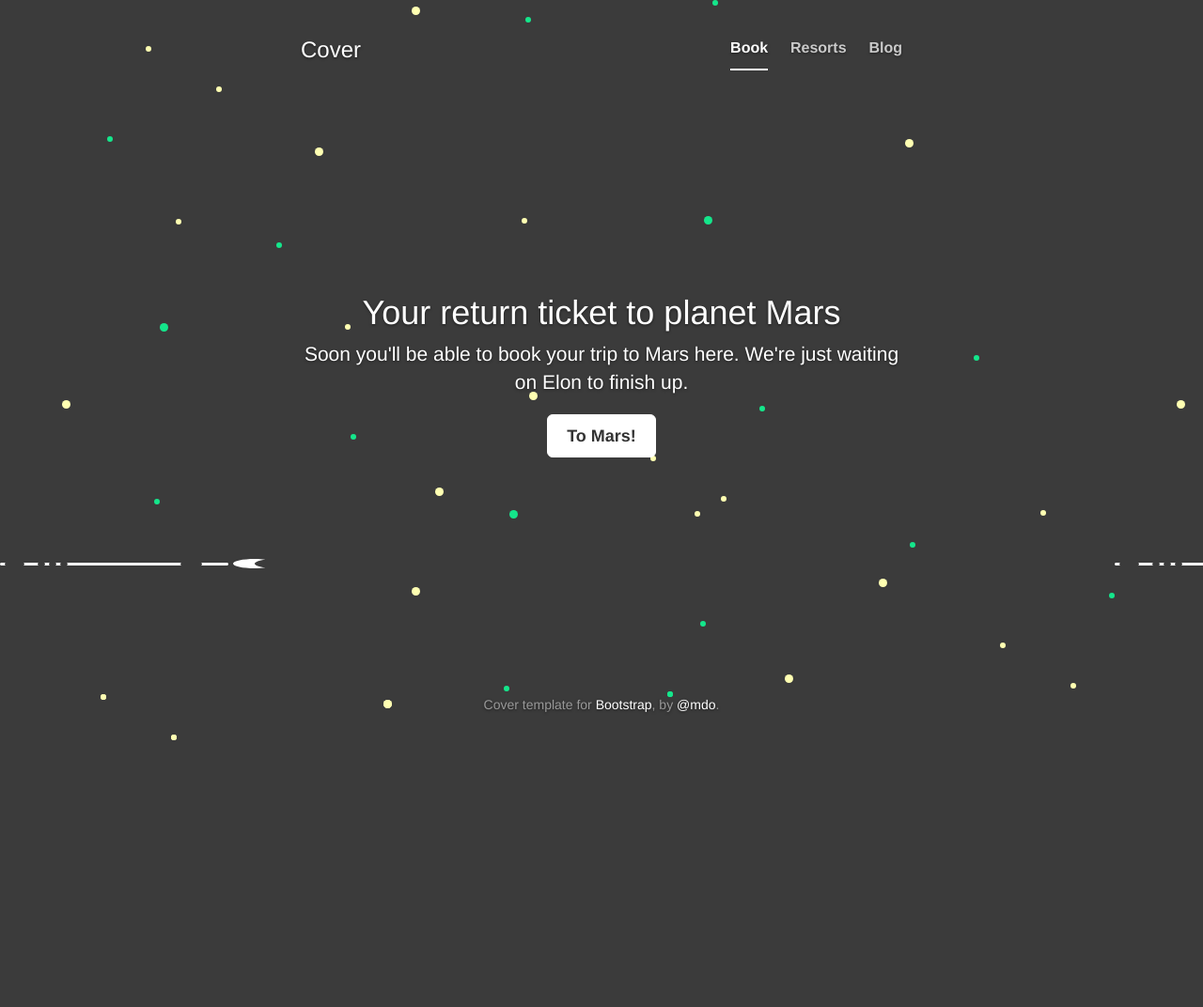
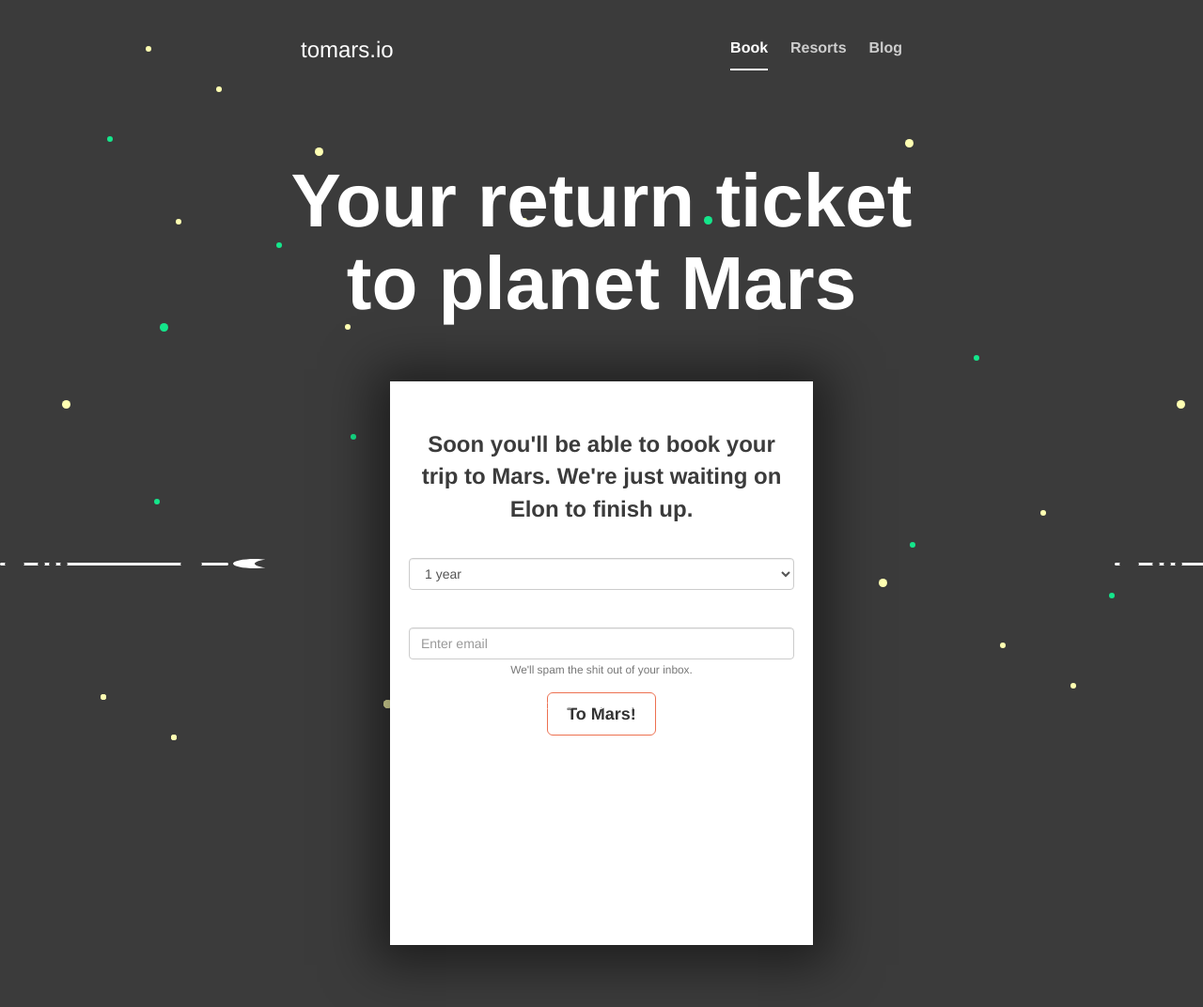
Before and after one commit to wlaban/wout-webpack-test, a website: page scr/index.html in a window 1280 px wide. Shown: the whole page at 94% size. Before the commit the page ends 800 px from the top, so only its background shows below. Drawn offline with nearby package versions, Linux system fonts and the light colour scheme.

Commit message:
mobile friendly

```diff
--- a/scr/css/cover.css
+++ b/scr/css/cover.css
@@ -10,13 +10,23 @@ a:hover {
 }
 
 /* Custom default button */
-.btn-default,
-.btn-default:hover,
-.btn-default:focus {
+.btn-default {
   color: #333;
   text-shadow: none; /* Prevent inheritance from `body` */
   background-color: #fff;
-  border: 1px solid #fff;
+  border: 1px solid #ED7151;
+}
+.btn-default:hover {
+  color: #fff;
+  text-shadow: none; /* Prevent inheritance from `body` */
+  background-color: #ED7151;
+  border: 1px solid #ED7151;
+}
+.btn-default:focus {
+  color: #fff;
+  text-shadow: none; /* Prevent inheritance from `body` */
+  background-color: #ED7151;
+  border: 1px solid #ED7151;
 }
 
 
@@ -32,7 +42,6 @@ body {
 body {
   color: #fff;
   text-align: center;
-  text-shadow: 0 1px 3px rgba(0,0,0,.5);
 }
 body {
   background-image: url("../img/stars.svg");
@@ -65,6 +74,9 @@ body {
 /*
  * Header
  */
+.masthead {
+   background-color: #3B3B3B;
+}
 .masthead-brand {
   margin-top: 10px;
   margin-bottom: 10px;
@@ -130,10 +142,37 @@ body {
   color: rgba(255,255,255,.5);
 }
 
+/* _________ Mobile view _________  */
+.form {
+  height: 600px;
+  width: 350px;
+  background-color: #fff;
+  margin-left: auto;
+  margin-right: auto;
+  box-shadow: 0 4px 50px 17px rgba(0,0,0,0.50);
+  margin-bottom: 200px;
+}
+
+h1.tagline {
+  padding-top: 25px;
+  padding-bottom: 50px;
+  font-size: 45px;
+  font-weight: 900;
+}
+
+p.form-text {
+  color: #3B3B3B;
+  font-size: 24px;
+  padding-top: 50px;
+  font-weight: 800;
+}
+
 
 /*
  * Affix and center
  */
+
+ /* _________ Phablet _________  */
 
 @media (min-width: 768px) {
   /* Pull out the header and footer */
@@ -155,7 +194,34 @@ body {
   .cover-container {
     width: 100%; /* Must be percentage or pixels for horizontal alignment */
   }
-}
+
+.form {
+  height: 600px;
+  width: 450px;
+  background-color: #fff;
+  margin-left: auto;
+  margin-right: auto;
+  box-shadow: 0 4px 50px 17px rgba(0,0,0,0.50);
+  margin-bottom: 200px;
+  }
+
+h1.tagline {
+  padding-top: 150px;
+  padding-bottom: 50px;
+  font-size: 60px;
+  font-weight: 900;
+  }
+
+p.form-text {
+  color: #3B3B3B;
+  font-size: 24px;
+  padding-top: 50px;
+  font-weight: 800;
+  }
+
+
+
+/* _________ Desktop _________  */
 
 @media (min-width: 992px) {
   .masthead,
@@ -163,4 +229,18 @@ body {
   .cover-container {
     width: 700px;
   }
+
+  h1.tagline {
+  font-size: 80px;
 }
+
+.form {
+  height: 600px;
+  width: 450px;
+  background-color: #fff;
+  margin-left: auto;
+  margin-right: auto;
+  box-shadow: 0 4px 50px 17px rgba(0,0,0,0.50);
+  margin-bottom: 200px;
+}
+}
--- a/scr/index.html
+++ b/scr/index.html
@@ -29,7 +29,7 @@
 
           <div class="masthead clearfix">
             <div class="inner">
-              <h3 class="masthead-brand">Cover</h3>
+              <h3 class="masthead-brand">tomars.io</h3>
               <nav>
                 <ul class="nav masthead-nav">
                   <li class="active"><a href="#">Book</a></li>
@@ -40,9 +40,31 @@
             </div>
           </div>
 
-          <div class="inner cover">
-            <h1 class="cover-heading">Your return ticket to planet Mars</h1>
-            <p class="lead">Soon you'll be able to book your trip to Mars here. We're just waiting on Elon to finish up.</p>
+          <div>
+          	<h1 class="tagline">Your return ticket to planet Mars</h1>
+          </div>
+
+          <div class="inner cover form">
+            <p class="form-text">Soon you'll be able to book your trip to Mars. We're just waiting on Elon to finish up.</p>
+
+			<form>
+				 <div class="form-group">
+					 <label for="exampleSelect1">How long do you want to stay on Mars?</label>
+					 <select class="form-control" id="exampleSelect1">
+					    <option>1 year</option>
+					    <option>2 years</option>
+					    <option>3 years</option>
+					    <option>4 years</option>
+					 	<option>5 years</option>
+					 </select>
+				</div>
+
+			 	<div class="form-group">
+				    <label for="exampleInputEmail1">Email address</label>
+				    <input type="email" class="form-control" id="exampleInputEmail1" aria-describedby="emailHelp" placeholder="Enter email">
+				    <small id="emailHelp" class="form-text text-muted">We'll spam the shit out of your inbox.</small>
+  				</div>
+  			</form>
             <p class="lead">
               <a href="#" class="btn btn-lg btn-default">To Mars!</a>
             </p>
```
